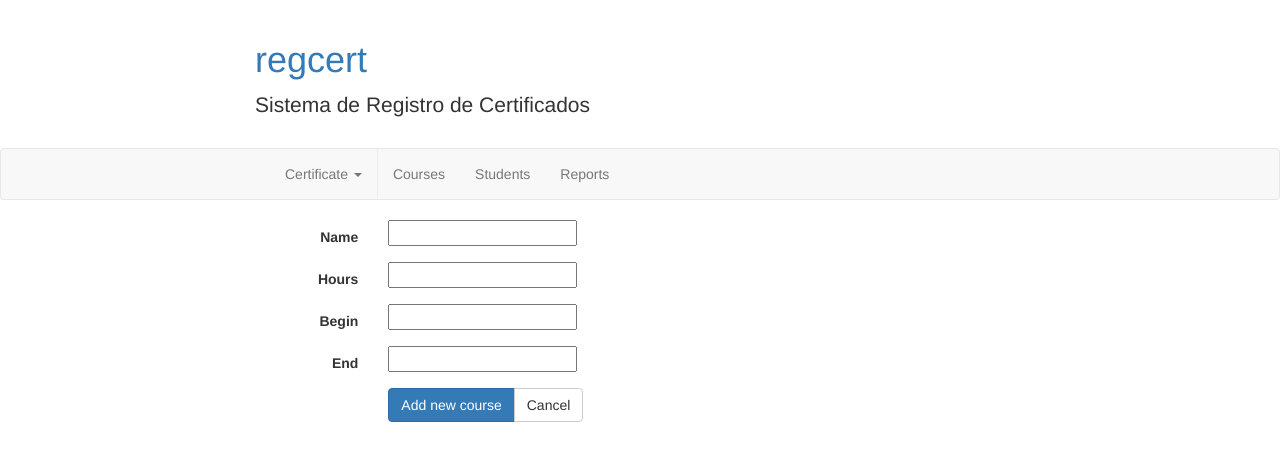
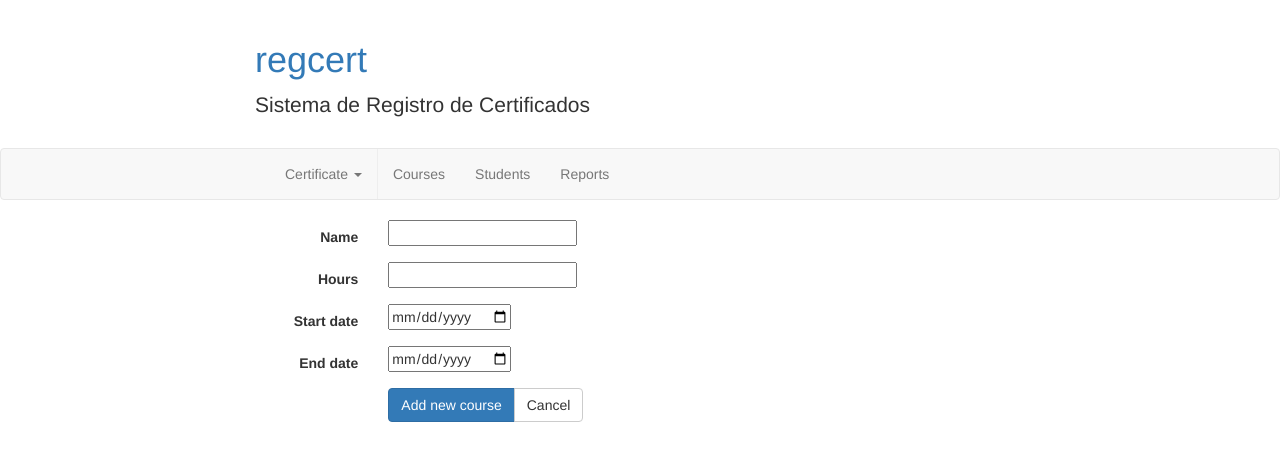
Before and after one commit to interlegis/regcert, a Django app: template src/core/templates/core/course_form.html in a window 1280 px wide. Shown: the top 461 px of the page. Run offline with Django 3.2, Linux system fonts and the light colour scheme; the template is opened without the code that fills it, so the values that code supplies are empty, except form fields; tables that the repository leaves empty hold one stand-in row (values such as "Sample post"); form fields are guessed from the names that the template uses; some libraries are stand-ins or nearby versions.

Commit message:
Updated name of some fields in course's model

```diff
--- a/src/core/models.py
+++ b/src/core/models.py
@@ -15,8 +15,8 @@
 class Course(models.Model):
     name = models.CharField(max_length=40)
     hours = models.IntegerField()
-    begin = models.DateField()
-    end = models.DateField()
+    start_date = models.DateField()
+    end_date = models.DateField()
 
     def __str__(self):
         return self.name
--- a/src/core/templates/core/course_form.html
+++ b/src/core/templates/core/course_form.html
@@ -40,31 +40,31 @@
         </div>
     </div>
 
-    {% if form.begin.errors %}
+    {% if form.start_date.errors %}
     <div class="alert alert-danger" role="alert">
-        {{ form.begin.errors }}
+        {{ form.start_date.errors }}
     </div>
     <div class="form-group has-error">
     {% else %}
     <div class="form-group">
     {% endif %}
-        <label for="{{ form.begin.id_for_label }}" class="col-sm-2 control-label">{{ form.begin.label }}</label>
+        <label for="{{ form.start_date.id_for_label }}" class="col-sm-2 control-label">{{ form.start_date.label }}</label>
         <div class="col-sm-10">
-            {{ form.begin | add_class:"form-control" }}
+            {{ form.start_date | add_class:"form-control" }}
         </div>
     </div>
 
-    {% if form.end.errors %}
+    {% if form.end_date.errors %}
     <div class="alert alert-danger" role="alert">
-        {{ form.end.errors }}
+        {{ form.end_date.errors }}
     </div>
     <div class="form-group has-error">
     {% else %}
     <div class="form-group">
     {% endif %}
-        <label for="{{ form.end.id_for_label }}" class="col-sm-2 control-label">{{ form.end.label }}</label>
+        <label for="{{ form.end_date.id_for_label }}" class="col-sm-2 control-label">{{ form.end_date.label }}</label>
         <div class="col-sm-10">
-            {{ form.end | add_class:"form-control" }}
+            {{ form.end_date | add_class:"form-control" }}
         </div>
     </div>
     <div class="form-group">
--- a/src/core/templates/core/course_list.html
+++ b/src/core/templates/core/course_list.html
@@ -23,8 +23,8 @@
             <td>{{ course.id }}</td>
             <td>{{ course.name }}</td>
             <td>{{ course.hours }}</td>
-            <td>{{ course.begin }}</td>
-            <td>{{ course.end }}</td>
+            <td>{{ course.start_date }}</td>
+            <td>{{ course.end_date }}</td>
             <td>
                 <div class="btn-group" role="group">
                     <a class="btn btn-default btn-sm" href="{% url 'course_update' course.id %}">
```
